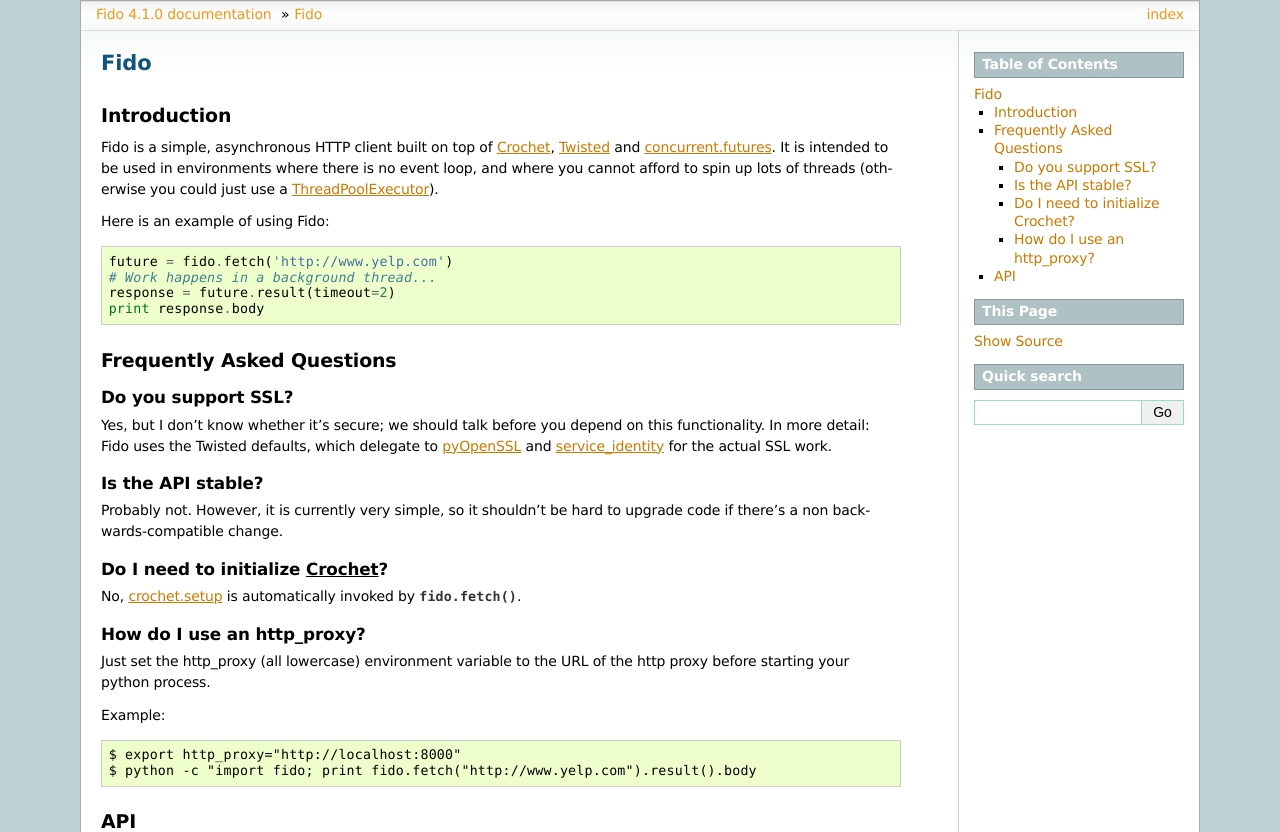
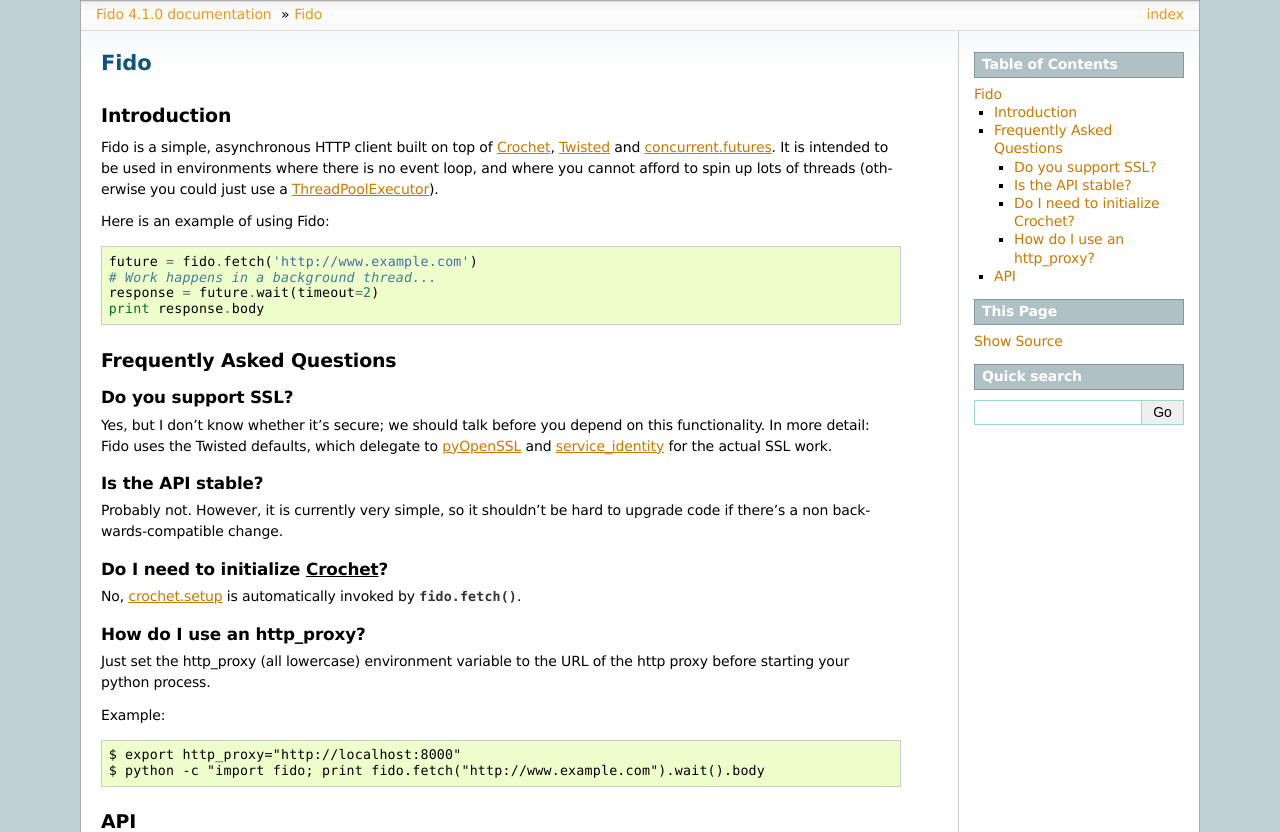
Before and after one commit to Yelp/fido, a Sphinx documentation site: the page built from docs/source/index.rst, in a window 1280 px wide, cut to the strip 0-832 px from the top of the page. Built offline with Sphinx 7.4.7, drawn with Linux system fonts in a browser that asks for light colours.

Commit message:
fix some documentation issues (#46)
* Fix docs to use wait() instead of result(), which doesn't exist.
* Also, use example.com, which is smaller and doesn't redirect

```diff
--- a/README.rst
+++ b/README.rst
@@ -22,9 +22,9 @@
 
 Here is an example of using Fido::
 
-    future = fido.fetch('http://www.foo.bar')
+    future = fido.fetch('http://www.example.com')
     # Work happens in a background thread...
-    response = future.result(timeout=2)
+    response = future.wait(timeout=2)
     print(response.body)
 
 Frequently Asked Questions
@@ -54,7 +54,7 @@
 Example::
 
     $ export http_proxy="http://localhost:8000"
-    $ python -c 'import fido; print(fido.fetch("http://www.yelp.com").result().body)'
+    $ python -c 'import fido; print(fido.fetch("http://www.example.com").wait().body)'
 
 
 
--- a/docs/source/index.rst
+++ b/docs/source/index.rst
@@ -16,9 +16,9 @@
 
 Here is an example of using Fido::
 
-    future = fido.fetch('http://www.yelp.com')
+    future = fido.fetch('http://www.example.com')
     # Work happens in a background thread...
-    response = future.result(timeout=2)
+    response = future.wait(timeout=2)
     print response.body
 
 Frequently Asked Questions
@@ -51,7 +51,7 @@
 Example::
 
     $ export http_proxy="http://localhost:8000"
-    $ python -c "import fido; print fido.fetch("http://www.yelp.com").result().body
+    $ python -c "import fido; print fido.fetch("http://www.example.com").wait().body
 
 
 API
```
